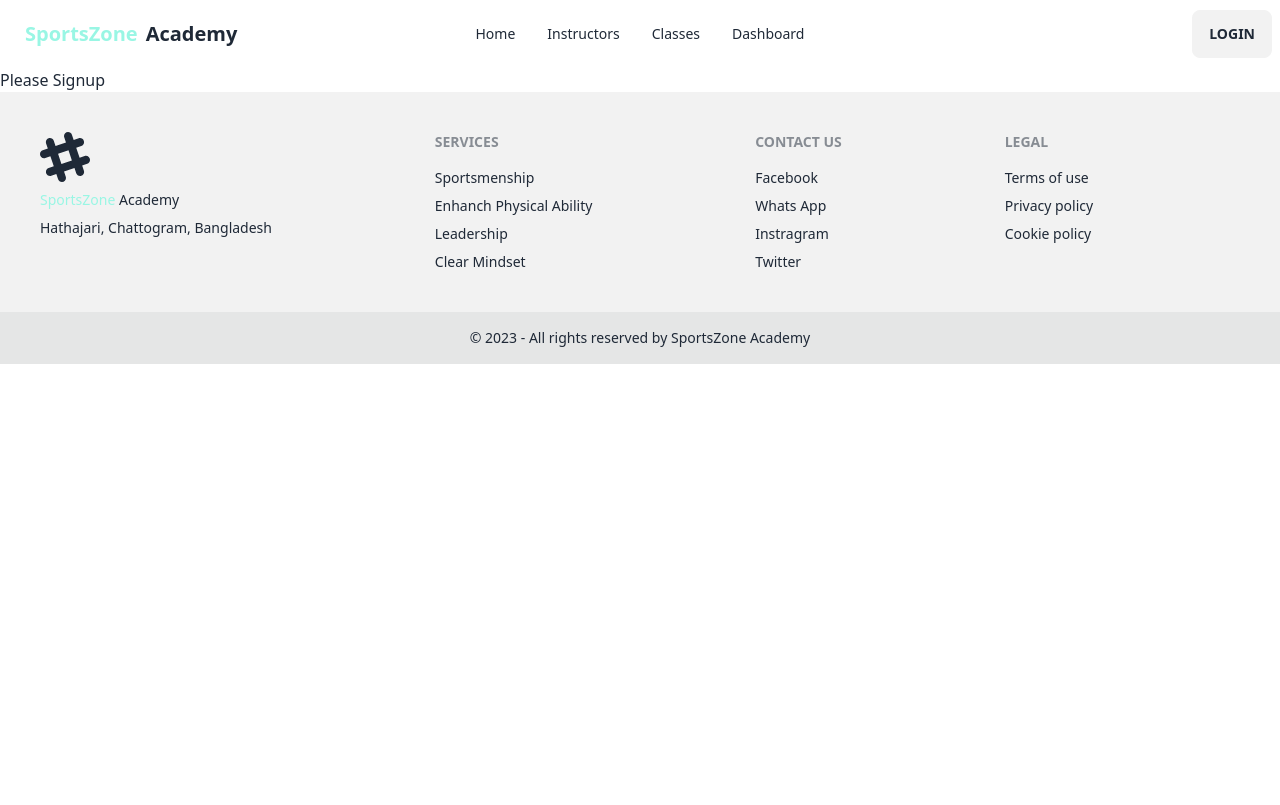
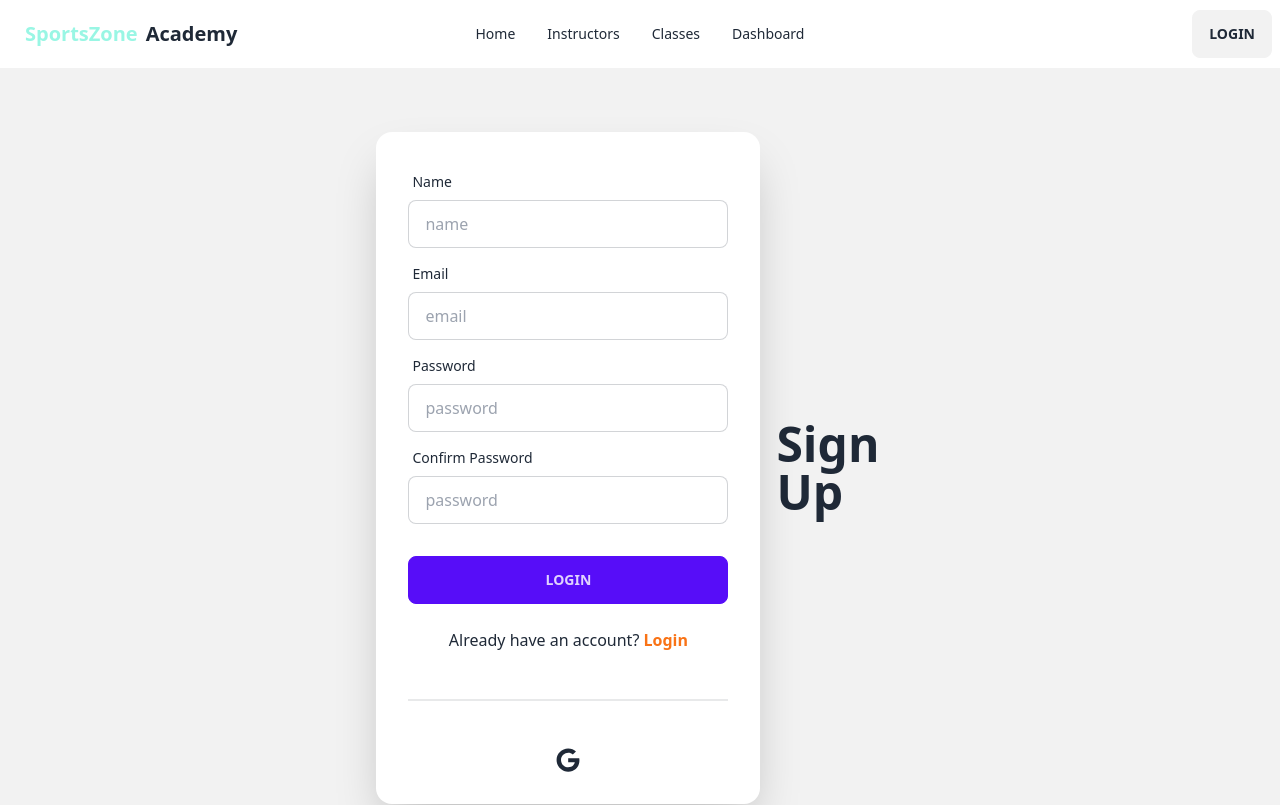
Before and after one commit to pietaa8/Summer-Camp-Client, a React (Vite) app: page /signup in a window 1280 px wide. Shown: the top 805 px of the page. Built offline with nearby package versions, Linux system fonts and the light colour scheme; no server answers.

Commit message:
signup done

```diff
--- a/package.json
+++ b/package.json
@@ -10,11 +10,13 @@
     "preview": "vite preview"
   },
   "dependencies": {
+    "firebase": "^9.22.2",
     "framer-motion": "^10.12.16",
     "localforage": "^1.10.0",
     "match-sorter": "^6.3.1",
     "react": "^18.2.0",
     "react-dom": "^18.2.0",
+    "react-hook-form": "^7.44.3",
     "react-icons": "^4.9.0",
     "react-router-dom": "^6.12.1",
     "sort-by": "^1.2.0"
--- /dev/null
+++ b/src/firebase/firebase.config.js
@@ -0,0 +1,17 @@
+// Import the functions you need from the SDKs you need
+import { initializeApp } from "firebase/app";
+// TODO: Add SDKs for Firebase products that you want to use
+// https://firebase.google.com/docs/web/setup#available-libraries
+
+// Your web app's Firebase configuration
+const firebaseConfig = {
+  apiKey: import.meta.env.VITE_apiKey,
+  authDomain: import.meta.env.VITE_authDomain,
+  projectId: import.meta.env.VITE_projectId,
+  storageBucket: import.meta.env.VITE_storageBucket,
+  messagingSenderId: import.meta.env.VITE_messagingSenderId,
+  appId: import.meta.env.VITE_appId
+};
+
+// Initialize Firebase
+export const app = initializeApp(firebaseConfig);
--- a/src/main.jsx
+++ b/src/main.jsx
@@ -5,9 +5,10 @@ import {
   RouterProvider,
 } from "react-router-dom";
 import { router } from './Routes/Routes';
+import AuthProvider from './providers/AuthProvider';
 
 ReactDOM.createRoot(document.getElementById('root')).render(
   <React.StrictMode>
-     <RouterProvider router={router} />
+     <AuthProvider><RouterProvider router={router} /></AuthProvider>
   </React.StrictMode>,
 )
--- a/src/pages/Login/Login.jsx
+++ b/src/pages/Login/Login.jsx
@@ -1,9 +1,11 @@
 import { Link } from "react-router-dom";
 import { FaGoogle , FaEye, FaEyeSlash } from 'react-icons/fa';
-import { useState } from "react";
+import { useContext, useState } from "react";
+import { AuthContext } from "../../providers/AuthProvider";
 
 
 const Login = () => {
+    const {signIn}=useContext(AuthContext);
     const [showPassword, setShowPassword]=useState(false);
 
     const togglePasswordVisibility = () => {
@@ -16,6 +18,12 @@ const Login = () => {
         const email=form.email.value;
         const password=form.password.value;
         console.log(email,password);
+
+        signIn(email,password)
+        .then(result=>{
+            const user=result.user;
+            console.log(user);
+        })
     }
     return (
         <div>
--- a/src/pages/Signup/Signup.jsx
+++ b/src/pages/Signup/Signup.jsx
@@ -1,9 +1,128 @@
 
+import { useForm } from "react-hook-form";
+import { Link } from "react-router-dom";
+import { FaGoogle } from 'react-icons/fa';
 
 const Signup = () => {
+    const {
+        register,
+        handleSubmit,
+        formState: { errors },
+        getValues
+    } = useForm();
+
+    const onSubmit = (data) => {
+        console.log(data);
+    };
+
+    const validatePassword = (value) => {
+        // Password must be at least 6 characters
+        if (value.length < 6) {
+            return "Password must be at least 6 characters long";
+        }
+
+        // Password must contain at least one capital letter
+        if (!/[A-Z]/.test(value)) {
+            return "Password must contain at least one capital letter";
+        }
+
+        // Password must contain at least one special character
+        if (!/[!@#$%^&*()]/.test(value)) {
+            return "Password must contain at least one special character";
+        }
+
+        return true;
+    };
+
     return (
         <div>
-            <h3>Please Signup</h3>
+            <div className="hero min-h-screen bg-base-200">
+                <div className="hero-content flex-col lg:flex-row-reverse">
+                    <div className="text-center lg:text-left">
+                        <h1 className="text-5xl font-bold">Sign Up</h1>
+                    </div>
+                    <div className="card flex-shrink-0 w-full max-w-sm shadow-2xl bg-base-100">
+                        <form onSubmit={handleSubmit(onSubmit)} className="card-body">
+                            <div className="form-control">
+                                <label className="label">
+                                    <span className="label-text">Name</span>
+                                </label>
+                                <input
+                                    type="text"
+                                    {...register("name")}
+                                    name="name"
+                                    placeholder="name"
+                                    className="input input-bordered"
+                                />
+                            </div>
+                            <div className="form-control">
+                                <label className="label">
+                                    <span className="label-text">Email</span>
+                                </label>
+                                <input
+                                    type="email"
+                                    {...register("email", { required: true })}
+                                    name="email"
+                                    placeholder="email"
+                                    className="input input-bordered"
+                                />
+                                {errors.email && <span>This field is required</span>}
+                            </div>
+                            <div className="form-control">
+                                <label className="label">
+                                    <span className="label-text">Password</span>
+                                </label>
+                                <input
+                                    type="password"
+                                    name="password"
+                                    {...register("password", {
+                                        required: true,
+                                        validate: validatePassword
+                                    })}
+                                    placeholder="password"
+                                    className="input input-bordered"
+                                />
+                                {errors.password && (
+                                    <span>{errors.password.message}</span>
+                                )}
+                            </div>
+                            <div className="form-control">
+                                <label className="label">
+                                    <span className="label-text">Confirm Password</span>
+                                </label>
+                                <input
+                                    type="password"
+                                    name="confirmPassword"
+                                    {...register("confirmPassword", {
+                                        required: true,
+                                        validate: (value) =>
+                                            value === getValues("password") ||
+                                            "Passwords do not match"
+                                    })}
+                                    placeholder="password"
+                                    className="input input-bordered"
+                                />
+                                {errors.confirmPassword && (
+                                    <span>{errors.confirmPassword.message}</span>
+                                )}
+                            </div>
+                            <div className="form-control mt-6">
+                                <input className="btn btn-primary" type="submit" value="Login" />
+                            </div>
+                            <p className="my-4 text-center">
+                                Already have an account?{" "}
+                                <Link className="font-bold text-orange-500" to="/login">
+                                    Login
+                                </Link>{" "}
+                            </p>
+                            <div className="divider"></div>
+                            <div className="flex justify-center mt-4">
+                                <FaGoogle size={24} />
+                            </div>
+                        </form>
+                    </div>
+                </div>
+            </div>
         </div>
     );
 };
--- /dev/null
+++ b/src/providers/AuthProvider.jsx
@@ -0,0 +1,57 @@
+import { useEffect, useState } from "react";
+import { createContext } from "react";
+import {getAuth, onAuthStateChanged, createUserWithEmailAndPassword, signInWithEmailAndPassword, signOut} from "firebase/auth";
+import { app } from "../firebase/firebase.config";
+
+
+export const AuthContext=createContext(null);
+
+const auth=getAuth(app)
+
+const AuthProvider = ({children}) => {
+
+    const [user,setUser]=useState(null);
+    const [loading,setLoading]=useState(true);
+    const createUser=(email,password)=>{
+        setLoading(true);
+        return createUserWithEmailAndPassword(auth,email,password);
+    }
+     const signIn=(email,password)=>{
+        setLoading(true);
+        return signInWithEmailAndPassword(auth,email,password);
+     }
+     const logOut = () => {
+        setLoading(true);
+        return signOut(auth);
+    }
+
+
+    useEffect(()=>{
+        const unsubscribe= onAuthStateChanged(auth,currentUser=>{
+             setUser(currentUser);
+             console.log('current user', currentUser)
+             setLoading(false);
+         });
+         return()=>{
+             return unsubscribe();
+         }
+     },[])
+
+    const authInfo={
+        user,
+        loading,
+        createUser,
+        signIn,
+        logOut
+
+    }
+    return (
+        <AuthContext.Provider value={authInfo}>
+        {children}
+        </AuthContext.Provider>
+
+
+    );
+};
+
+export default AuthProvider;
```
Also changed, not shown: .eslintrc.cjs, 2 other files (tests, documents, lock files or other folders).
